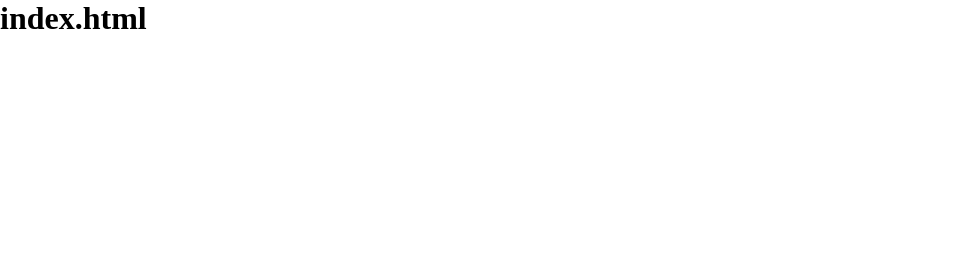
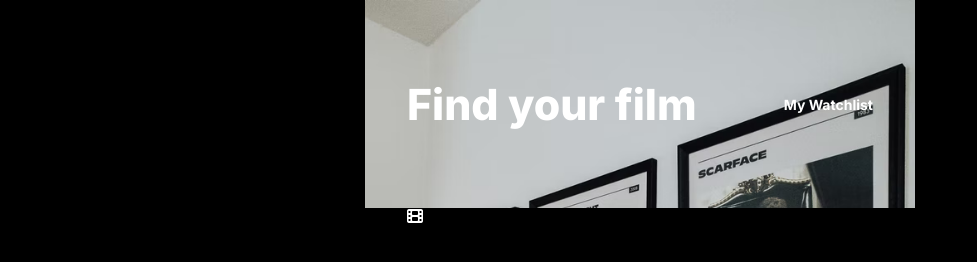
Before and after one commit to SCPassion/movie-watchlist, a plain HTML site: page index.html in a window 1280 px wide. Shown: the whole page, without its empty margins (0-977 px from the left). Drawn offline with Linux system fonts and the light colour scheme.

Commit message:
commit 2

```diff
--- a/index.css
+++ b/index.css
@@ -1,4 +1,56 @@
+*, *::before, *::after {
+    box-sizing: border-box;
+}
+
+/* semantic html */
 html, body {
     margin: 0;
     padding: 0;
+    color: #FFFFFF;
+    background-color: black;
+    font-family: "Inter", serif;
+    width: 550px;
+    margin: 0 auto;
 }
+
+header {
+    /* opacity: 20%; */
+    background-image: url("images/background.png");
+    background-size: cover;
+    background-size: 100%;
+    background-position: top 200px;
+}
+
+/* typography */
+h1 {
+    margin: 0;
+    padding: 0;
+    font-weight: 800;
+    font-size: 2.674375rem;
+}
+
+/* Anchor */
+a {
+    text-decoration: none;
+    color: #FFFFFF;
+    font-weight: 700;
+    font-size: 0.875rem;
+    opacity: 100%;
+}
+
+a:hover {
+    text-decoration: underline;
+    text-decoration-color: #FFFFFF;
+}
+
+/* container */
+.flex-container {
+    display: flex;
+    justify-content: space-between;
+    align-items: center;
+    height: 208px;
+}
+
+.container {
+    padding: 0 2.625em;
+}
--- a/index.html
+++ b/index.html
@@ -1,9 +1,25 @@
 <html>
     <head>
+        <link rel="preconnect" href="https://fonts.googleapis.com">
+        <link rel="preconnect" href="https://fonts.gstatic.com" crossorigin>
+        <link rel="stylesheet" href="https://cdnjs.cloudflare.com/ajax/libs/font-awesome/6.7.2/css/all.min.css" integrity="sha512-Evv84Mr4kqVGRNSgIGL/F/aIDqQb7xQ2vcrdIwxfjThSH8CSR7PBEakCr51Ck+w+/U6swU2Im1vVX0SVk9ABhg==" crossorigin="anonymous" referrerpolicy="no-referrer" />
+        <link href="https://fonts.googleapis.com/css2?family=Inter:ital,opsz,wght@0,14..32,100..900;1,14..32,100..900&display=swap" rel="stylesheet">
         <link rel="stylesheet" href="index.css">
     </head>
     <body>
-        <h1>index.html</h1>
+        <header>
+            <section class="flex-container container">
+                <h1 class="title">Find your film</h1>
+                <a href="index.html">My Watchlist</a>
+            </section>
+        </header>
+
+        <main>
+            <section class="container">
+                <i class="fa-solid fa-film"></i>
+            </section>
+        </main>
+
         <script src="index.js"></script>
     </body>
 </html>
```
Also changed, not shown: images/background.png (added).
